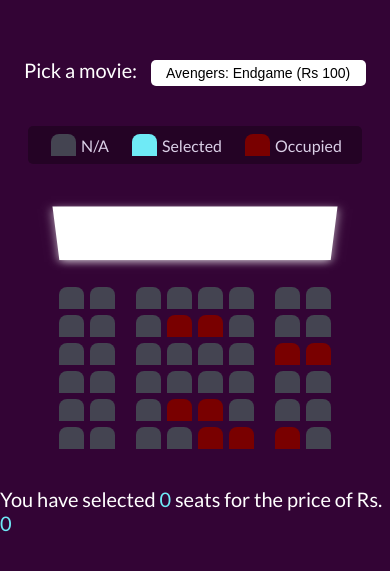
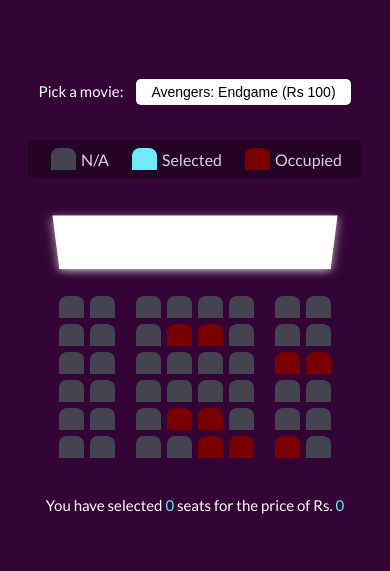
Before and after one commit to nirbhay-codes/movie-seat-booking, a plain HTML site: page index.html in a window 390 px wide. Shown: the part 133-704 px from the top of the page. Drawn offline with Linux system fonts and the light colour scheme.

Commit message:
make body font size smaller to fit mobile

```diff
--- a/style.css
+++ b/style.css
@@ -14,7 +14,7 @@ body {
   height: 100vh;
   font-family: 'Lato', sans-serif;
   margin: 0;
-  font-size: 20px;
+  font-size: 15px;
 }
 
 .movie-container {
```
